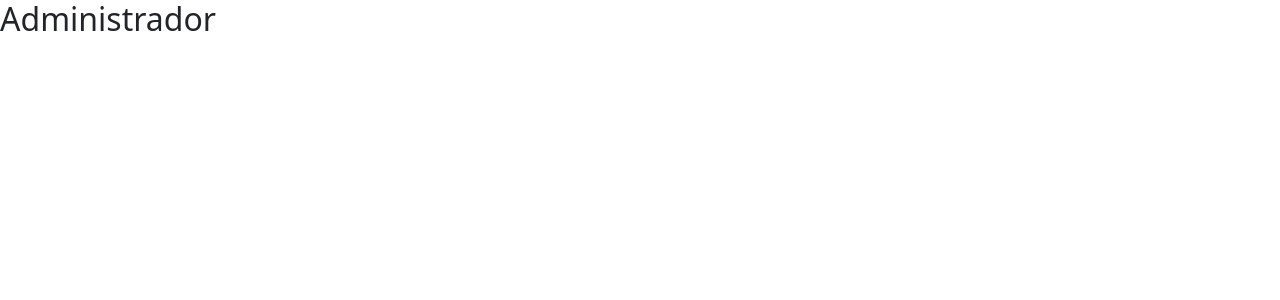
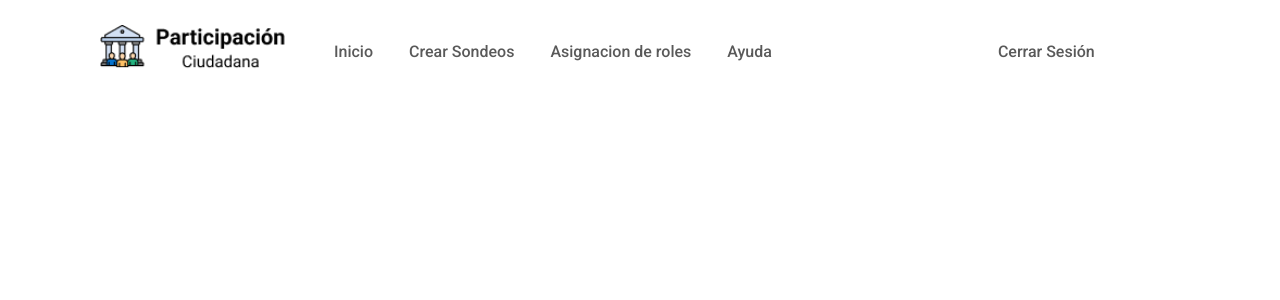
Before and after one commit to vchincapie0/retosena, a Flask app: page /admin in a window 1280 px wide. Shown: the top 300 px of the page. Run offline with Flask 3, Linux system fonts and the light colour scheme; some libraries are stand-ins or nearby versions.

Commit message:
Se organizan carpetas se crea una base y por ultimo se realiza barra de navegacion de admin

```diff
--- a/app.py
+++ b/app.py
@@ -102,18 +102,18 @@ def logout():
 @app.route('/home')
 def home():
     '''Función para el home'''
-    return render_template('home.html')
+    return render_template('Ciudadano/home.html')
 
 
 @app.route('/home/sondeos')
 def sondeos():
     '''Función para los sondeos'''
-    return render_template('sondeos.html')
+    return render_template('Ciudadano/sondeos.html')
 
 
 @app.route('/admin')
 def admin():
-    return render_template('admin.html')
+    return render_template('Admin/admin.html')
 
 
 @app.route('/admin/sondeos', methods=['GET','POST'])
@@ -136,13 +136,13 @@ def crear_sondeos():
         return redirect(url_for('admin'))#Una vez el admin crea el sondeo, los datos son almacenados en bd y se le redirige al /admin
 
 
-    return render_template('crear.html')
+    return render_template('Admin/crear.html')
 
 
 @app.route('/eliminar', methods=['GET','POST'])
 def eliminar():
     '''Funcion para eliminar preguntas al momento de la creacion del sondeo'''
-    return redirect(url_for('crear.html'))
+    return redirect(url_for('Admin/crear.html'))
 
 
 if __name__=='__main__':
--- /dev/null
+++ b/static/css/admin.css
@@ -0,0 +1,50 @@
+/* Fuentes */
+@import url('https://fonts.googleapis.com/css2?family=Roboto:wght@300;400;500;700&display=swap');
+
+/* Variables */
+
+h1,h2,h3,h4,h5,h6{
+    font-family: 'Roboto';
+    font-weight: 700;
+}
+
+p,a,button,label,input{
+    font-family: 'Roboto';
+}
+
+:root{
+    --primary-color: #FFD15C;
+    --secondary-color: #000;
+    --fontS-titulo: 30px;
+    --fontS-subtitulos: 22px;
+    --fontS-parra: 16px;
+}
+
+/* Estilos barra de navegacion */
+
+nav.bg-parci{
+    background-color: var(--bg-body);
+    width: 100%;
+    z-index: 999;
+    padding: 20px 0;
+    justify-content: space-around;
+}
+
+nav .navbar-brand img{
+    width: 200px;
+    margin-left: 100px;
+}
+
+nav.bg-parci ul li{
+    margin: 0 10px;
+    color: #000;
+    font-weight: 500;
+}
+
+nav.bg-parci ul li:hover{
+    border-bottom: 3px solid #FFD15C;
+}
+
+nav.bg-parci ul li.cerrar{
+    margin-left: 200px;
+}
--- /dev/null
+++ b/templates/Admin/admin.html
@@ -0,0 +1,66 @@
+<!DOCTYPE html>
+<html lang="en">
+<head>
+    <meta charset="UTF-8">
+    <meta name="viewport" content="width=device-width, initial-scale=1.0">
+
+    <!-- Enlace de Bootstrap -->
+    <link href="https://cdn.jsdelivr.net/npm/bootstrap@5.3.1/dist/css/bootstrap.min.css" rel="stylesheet" integrity="sha384-4bw+/aepP/YC94hEpVNVgiZdgIC5+VKNBQNGCHeKRQN+PtmoHDEXuppvnDJzQIu9" crossorigin="anonymous">
+
+    <!-- Enlace de icono pestaña-->
+    <link rel="icon" href="{{url_for('static', filename='img/logo1.png')}}" sizes="48x48">
+
+    <!-- Enlace de style css-->
+    <link rel="stylesheet" href="{{url_for ('static', filename='css/admin.css')}}">
+
+    <title> Home | Admin </title>
+</head>
+<body>
+    <header>
+        <nav class="navbar navbar-expand-lg bg-parci">
+            <a class="navbar-brand" href="/incio"><img src="{{url_for('static', filename='img/Logo.png')}}" alt="Logo"></a>
+            <button class="navbar-toggler" type="button" data-toggle="collapse" data-target="#navbarNav" aria-controls="navbarNav" aria-expanded="false" aria-label="Toggle navigation">
+                <span class="navbar-toggler-icon"></span>
+            </button>
+            <div class="collapse navbar-collapse" id="navbarNav">
+                <ul class="navbar-nav">
+                    <li class="nav-item">
+                        <a class="nav-link" href="#">Inicio</a>
+                    </li>
+                    <li class="nav-item">
+                        <a class="nav-link" href="/admin/sondeos">Crear Sondeos</a>
+                    </li>
+                    <li class="nav-item">
+                        <a class="nav-link" href="#">Asignacion de roles</a>
+                    </li>
+                    <li class="nav-item">
+                        <a class="nav-link" href="#">Ayuda</a>
+                    </li>
+                    <li class="nav-item cerrar" >
+                        <a class="nav-link" href="{{ url_for('logout') }}">Cerrar Sesión</a>
+                    </li>
+                </ul>
+            </div>
+        </nav>
+    </header>
+    {%with messages=get_flashed_messages()%}
+    {%if messages%}
+    {%for message in messages%}
+        <div class="alert alert-success d-flex align-items-center" role="alert">
+            <div class="fa-solid fa-check-double">
+                {{message}}
+            </div>
+        </div>
+    {%endfor%}
+    {%endif%}
+    {%endwith%}
+
+
+    <!-- Enlace de Font awesome -->
+    <script src="https://kit.fontawesome.com/909a90592e.js" crossorigin="anonymous"></script>
+
+    <!-- Enlace de Bootstrap -->
+    <script src="https://cdn.jsdelivr.net/npm/bootstrap@5.3.1/dist/js/bootstrap.bundle.min.js" integrity="sha384-HwwvtgBNo3bZJJLYd8oVXjrBZt8cqVSpeBNS5n7C8IVInixGAoxmnlMuBnhbgrkm" crossorigin="anonymous"></script>
+
+</body>
+</html>
--- a/templates/home.html
+++ b/templates/Ciudadano/home.html
@@ -35,9 +35,6 @@
                     <li class="nav-item cerrar" >
                         <a class="nav-link" href="{{ url_for('logout') }}">Cerrar Sesión</a>
                     </li>
-                    <li class="nav-item">
-                        <a class="nav-link" href="#">Perfil</a>
-                    </li>
                 </ul>
             </div>
         </nav>
--- a/templates/admin.html
+++ /dev/null
@@ -1,29 +0,0 @@
-<!DOCTYPE html>
-<html lang="en">
-<head>
-    <meta charset="UTF-8">
-    <meta name="viewport" content="width=device-width, initial-scale=1.0">
-    <link href="https://cdn.jsdelivr.net/npm/bootstrap@5.3.1/dist/css/bootstrap.min.css" rel="stylesheet" integrity="sha384-4bw+/aepP/YC94hEpVNVgiZdgIC5+VKNBQNGCHeKRQN+PtmoHDEXuppvnDJzQIu9" crossorigin="anonymous">
-    <title>Document</title>
-</head>
-<body>
-    <h2>Administrador</h2>
-    {%with messages=get_flashed_messages()%}
-    {%if messages%}
-    {%for message in messages%}
-        <div class="alert alert-success d-flex align-items-center" role="alert">
-            <div class="fa-solid fa-check-double">
-                {{message}}
-            </div>
-        </div>
-    {%endfor%}
-    {%endif%}
-    {%endwith%}
-
-
-
-    <script src="https://kit.fontawesome.com/909a90592e.js" crossorigin="anonymous"></script>
-    <script src="https://cdn.jsdelivr.net/npm/bootstrap@5.3.1/dist/js/bootstrap.bundle.min.js" integrity="sha384-HwwvtgBNo3bZJJLYd8oVXjrBZt8cqVSpeBNS5n7C8IVInixGAoxmnlMuBnhbgrkm" crossorigin="anonymous"></script>
-
-</body>
-</html>
--- a/templates/login.html
+++ b/templates/login.html
@@ -39,12 +39,12 @@
                         <p class="msj">¿No tienes una cuenta? <a href="registro">Click aquí</a> para registrarte.</p>
                         <button type="submit">Ingresar</button>
                     </form>
-                    <a class="ini" href="/">Volver al Inicio</a>
+                    <a class="ini" href="/"><span><i class="fa-solid fa-house"></i></span> Volver al Inicio</a>
                 </div>
                 <div class="col-lg-7">
                     <img src="{{url_for('static', filename='img/Img.png')}}" alt="ImgBg" id="ImgBg">
                 </div>
-
+            </div>
         </section>
     </main>
     <script src="https://kit.fontawesome.com/909a90592e.js" crossorigin="anonymous"></script>
```
Also changed, not shown: static/css/login.css (+11 -6 lines), templates/Admin/baseadmin.html (added), templates/Admin/crear.html (renamed from templates/crear.html), templates/Ciudadano/sondeos.html (renamed from templates/sondeos.html).
